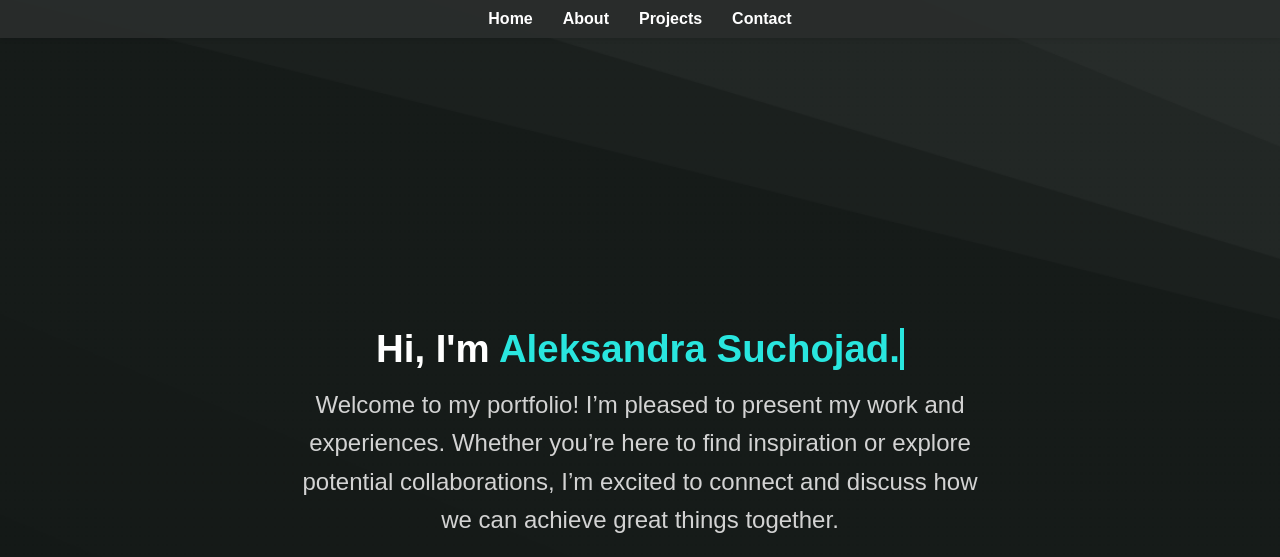
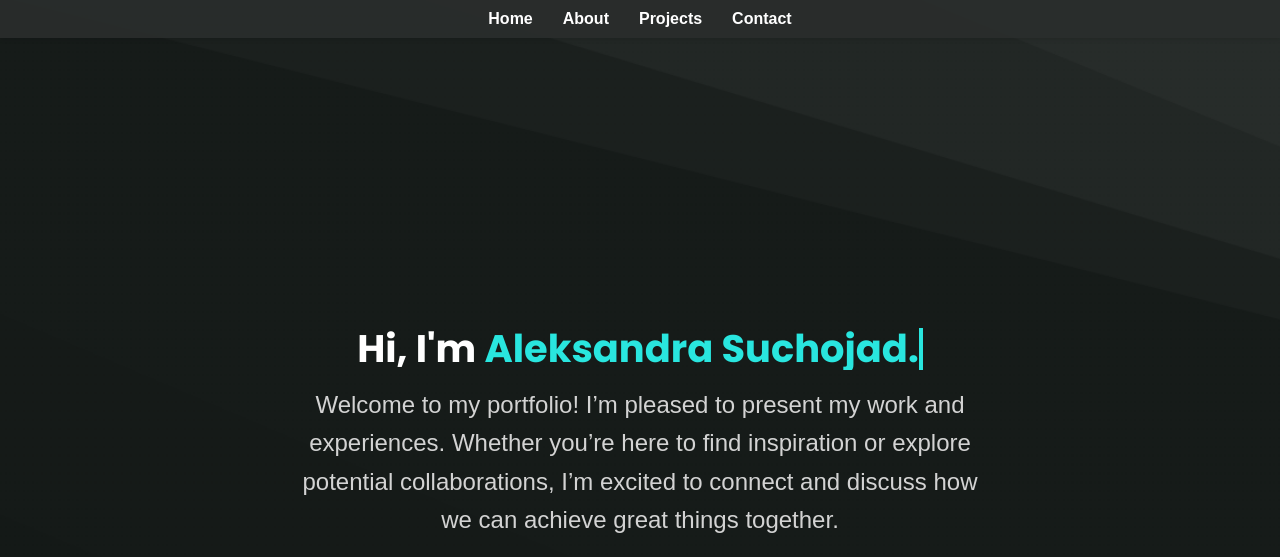
Before and after one commit to aleksandrasucho/portfolio_project, a plain HTML site: page index.html in a window 1280 px wide. Shown: the top 557 px of the page. Drawn offline with Linux system fonts and the light colour scheme.

Commit message:
Add new font to the heading in h1

```diff
--- a/index.html
+++ b/index.html
@@ -6,6 +6,9 @@
     <title>Aleksandra Suchjad - Portfolio</title>
     <link rel="stylesheet" href="styles.css">
     <link rel="stylesheet" href="https://cdnjs.cloudflare.com/ajax/libs/font-awesome/6.4.0/css/all.min.css">
+    <link rel="preconnect" href="https://fonts.googleapis.com">
+    <link rel="preconnect" href="https://fonts.gstatic.com" crossorigin>
+    <link href="https://fonts.googleapis.com/css2?family=Poppins:wght@700&display=swap" rel="stylesheet">
 </head>
 </head>
 <body>
@@ -21,7 +24,7 @@
     </header>
     <section id="home" class="hero">
         <div class="hero-text">
-            <h1>
+            <h1 class="heading">
                 <span class="text first-text">Hi, I'm </span>
                 <span class="text sec-text" id="typewriter">Aleksandra Suchjad.</span>
             </h1>
--- a/styles.scss
+++ b/styles.scss
@@ -58,6 +58,11 @@ header {
     background-position: center;
     background-repeat: no-repeat;
     overflow: hidden;
+
+    .heading {
+        font-family: 'Poppins', sans-serif;
+        font-weight: 700; /* Ensure the bold version is used */
+    }
 
     .hero-text {
         position: relative;
```
Also changed, not shown: styles.css, 1 other file.
